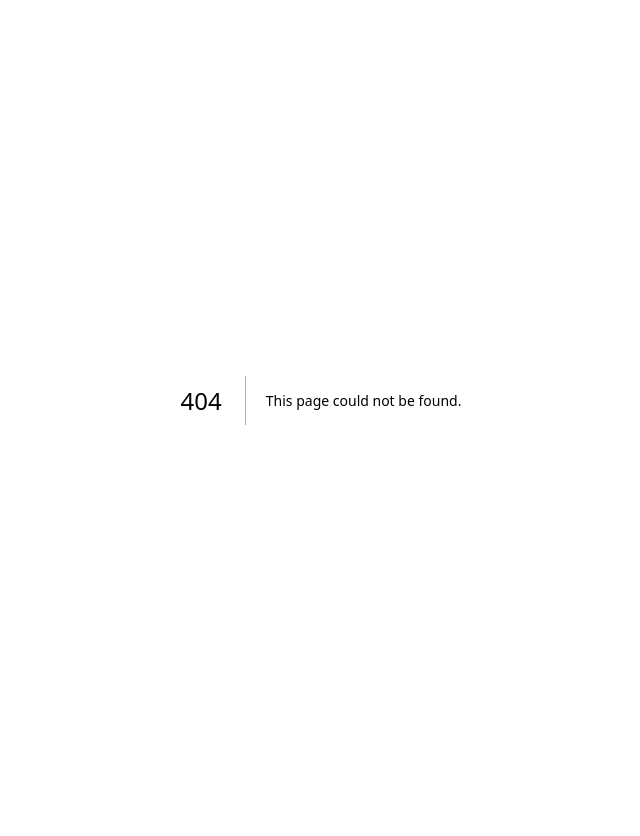
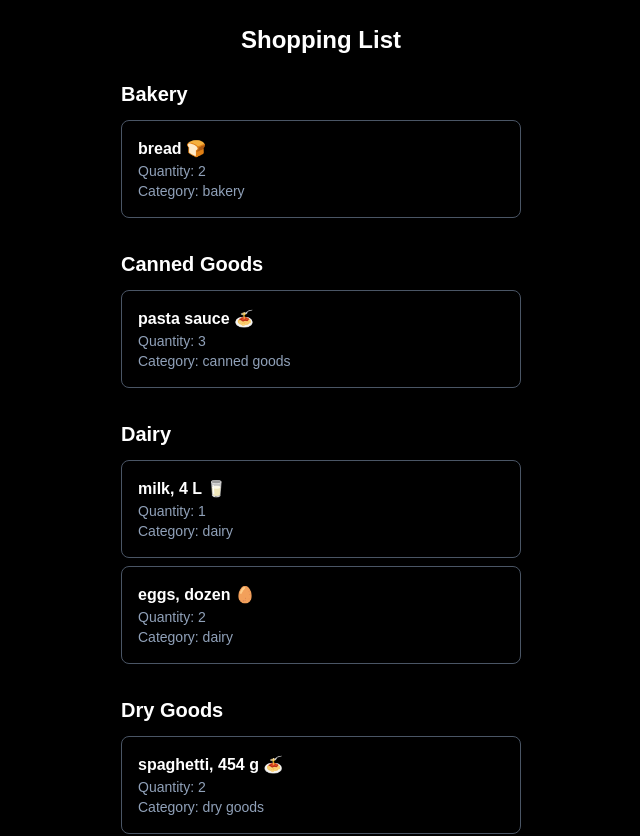
Before and after one commit to DilshanSandhu/cprg306-assignments, a Next.js app: page /week-4 in a window 1280 px wide. Before the commit this address had no page. Shown: the top 836 px of the page, without its empty margins (319-959 px from the left). Before the commit the page ends 800 px from the top, so only its background shows below. Built offline with nearby package versions, Linux system fonts and the light colour scheme.

Commit message:
week 4 completed with all the things needed

```diff
--- a/app/page.js
+++ b/app/page.js
@@ -5,7 +5,17 @@ export default function Home() {
     <main>
       <h1>CPRG 306: Web Development 2 - Assignments</h1>
 
-      <p><Link href="/week-2">Go to Week 2</Link> {">"} <Link href="/week-3">Go to Week 3</Link> </p>
+      <ul className="list-disc pl-4 space-y-1.5">
+        <li>
+          <Link href="/week-2">Week 2</Link>
+        </li>
+        <li>
+          <Link href="/week-3">Week 3</Link>
+        </li>
+        <li>
+          <Link href="/week-4">Week 4</Link>
+        </li>
+        </ul>
     </main>
   );
 }
--- /dev/null
+++ b/app/week-4/item-list.js
@@ -0,0 +1,38 @@
+import Item from './item';
+import items from './items.json';
+
+export default function ItemList() {
+    const categories = [
+    "bakery",
+    "canned goods",
+    "dairy",
+    "dry goods",
+    "produce",
+    "meat",
+    "household",
+  ];
+
+    return (
+          <div className="space-y-8">
+      {categories.map((category) => (
+        <div key={category}>
+          <h2 className="text-xl font-semibold capitalize mb-3 text-white">
+            {category}
+          </h2>
+
+          <ul className="space-y-2">
+            {items.filter((item) => item.category === category)
+              .map((item) => (
+                <Item
+                  key={item.id}
+                  name={item.name}
+                  quantity={item.quantity}
+                  category={item.category}
+                />
+              ))}
+          </ul>
+        </div>
+      ))}
+    </div>
+    );
+}
--- /dev/null
+++ b/app/week-4/item.js
@@ -0,0 +1,9 @@
+export default function Item({ name, quantity, category }) {
+    return (
+        <li className="border rounded-lg border-gray-600 p-4 bg-black">
+            <h3 className="font-semibold">{name}</h3>
+            <p className="text-sm text-slate-400">Quantity: {quantity}</p>
+            <p className="text-sm text-slate-400">Category: {category}</p>
+        </li>
+    );
+}
--- /dev/null
+++ b/app/week-4/items.json
@@ -0,0 +1,74 @@
+[
+  {
+    "id": "1h2GJKH12gkHG31h1H",
+    "name": "milk, 4 L 🥛",
+    "quantity": 1,
+    "category": "dairy"
+  },
+  {
+    "id": "2KJH3k2j3H1k2J3K1H",
+    "name": "bread 🍞",
+    "quantity": 2,
+    "category": "bakery"
+  },
+  {
+    "id": "3h2KJH3k2j3H1k2J3",
+    "name": "eggs, dozen 🥚",
+    "quantity": 2,
+    "category": "dairy"
+  },
+  {
+    "id": "4k2J3K1H2GJKH12gk",
+    "name": "bananas 🍌",
+    "quantity": 6,
+    "category": "produce"
+  },
+  {
+    "id": "5H1h1H2KJH3k2j3H",
+    "name": "broccoli 🥦",
+    "quantity": 3,
+    "category": "produce"
+  },
+  {
+    "id": "6H1k2J3K1H2GJKH1",
+    "name": "chicken breasts, 1 kg 🍗",
+    "quantity": 1,
+    "category": "meat"
+  },
+  {
+    "id": "7gkHG31h1H2KJH3k",
+    "name": "pasta sauce 🍝",
+    "quantity": 3,
+    "category": "canned goods"
+  },
+  {
+    "id": "8j3H1k2J3K1H2GJK",
+    "name": "spaghetti, 454 g 🍝",
+    "quantity": 2,
+    "category": "dry goods"
+  },
+  {
+    "id": "9H12gkHG31h1H2KJ",
+    "name": "toilet paper, 12 pack 🧻",
+    "quantity": 1,
+    "category": "household"
+  },
+  {
+    "id": "10H3k2j3H1k2J3K1",
+    "name": "paper towels, 6 pack",
+    "quantity": 1,
+    "category": "household"
+  },
+  {
+    "id": "11k2J3K1H2GJKH12",
+    "name": "dish soap 🍽️",
+    "quantity": 1,
+    "category": "household"
+  },
+  {
+    "id": "12GJKH12gkHG31h1",
+    "name": "hand soap 🧼",
+    "quantity": 4,
+    "category": "household"
+  }
+]
--- /dev/null
+++ b/app/week-4/page.js
@@ -0,0 +1,12 @@
+import ItemList from './item-list';
+
+export default function Page() {
+    return (
+        <main className='min-h-screen bg-black text-white flex justify-center'>
+            <div className='w-full max-w-md p-6'>
+            <h1 className='text-2xl font-bold mb-6 text-center'>Shopping List</h1>
+            <ItemList />
+        </div>
+        </main>
+    );
+}
```
